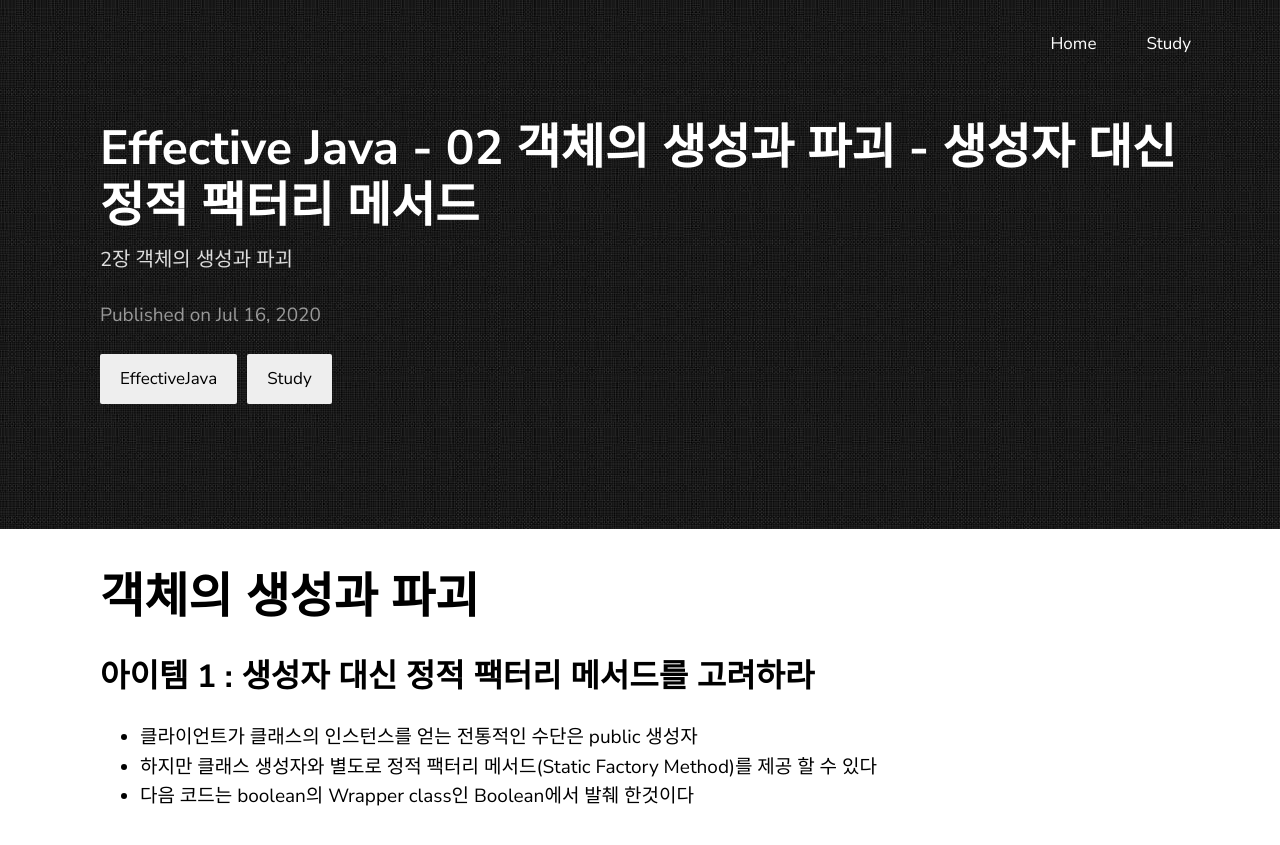
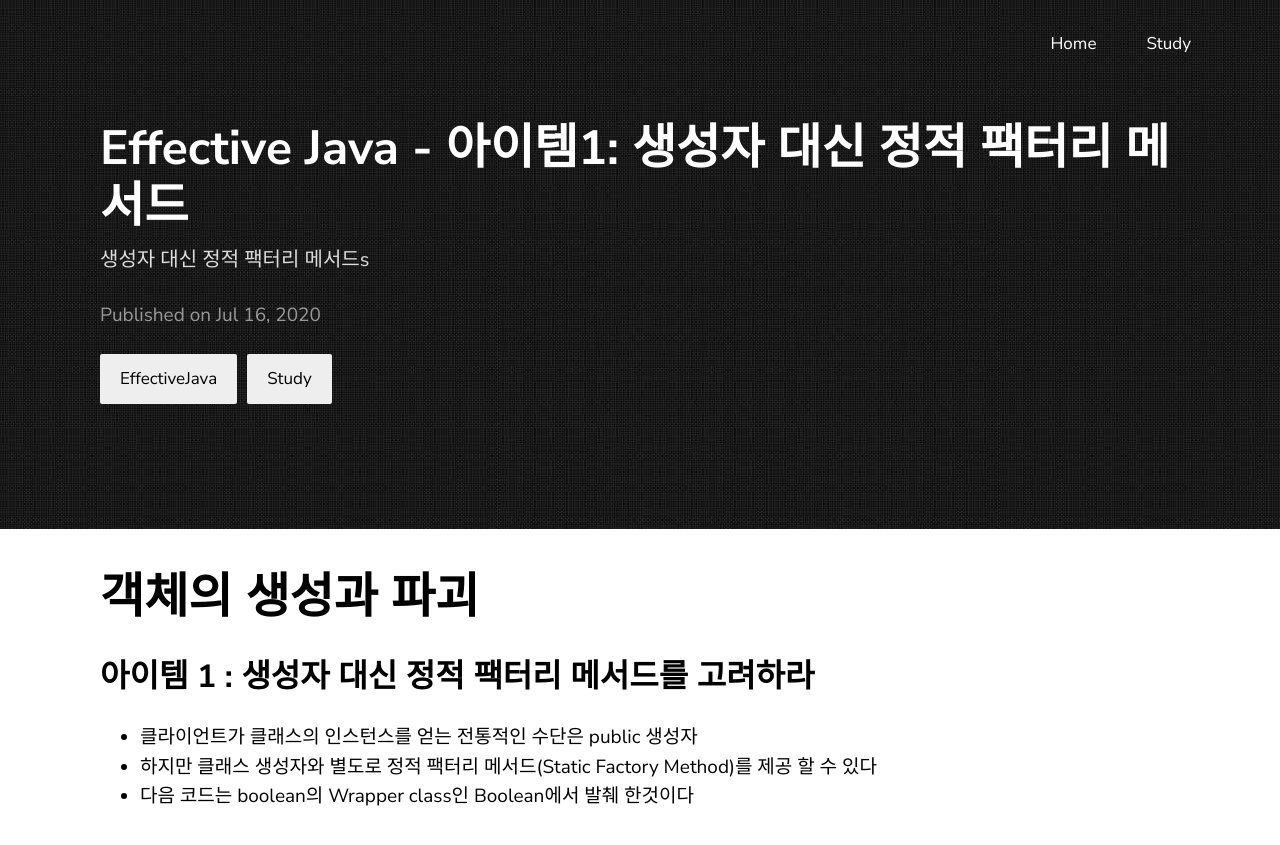
Before and after one commit to yoowonyoung/yoowonyoung.github.io, a Jekyll site: the page built from _posts/2020-07-16-Effective-Java-01.md, in a window 1280 px wide and 900 px high. Shown: the top 845 px of the window. Built offline with Jekyll 4.4.1, drawn with Linux system fonts in a browser that asks for light colours; comment, search, counter and statistics services are not loaded.

Commit message:
change title

```diff
--- a/_posts/2020-07-16-Effective-Java-01.md
+++ b/_posts/2020-07-16-Effective-Java-01.md
@@ -1,7 +1,7 @@
 ---
 layout: post
-title: "Effective Java - 02 객체의 생성과 파괴 - 생성자 대신 정적 팩터리 메서드"
-description: 2장 객체의 생성과 파괴
+title: "Effective Java - 아이템1: 생성자 대신 정적 팩터리 메서드"
+description: 생성자 대신 정적 팩터리 메서드s
 date: 2020-07-16 20:22:00 +09:00
 categories: EffectiveJava Study
 ---
```
Also changed, not shown: _posts/2020-07-16-Effective-Java.md (+1 -1 lines).
